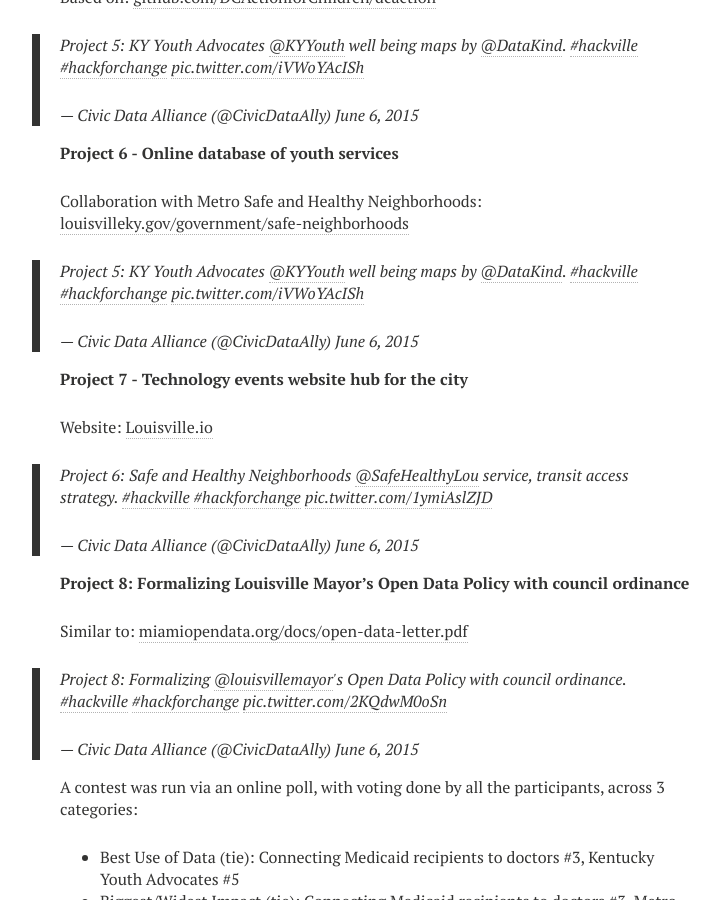
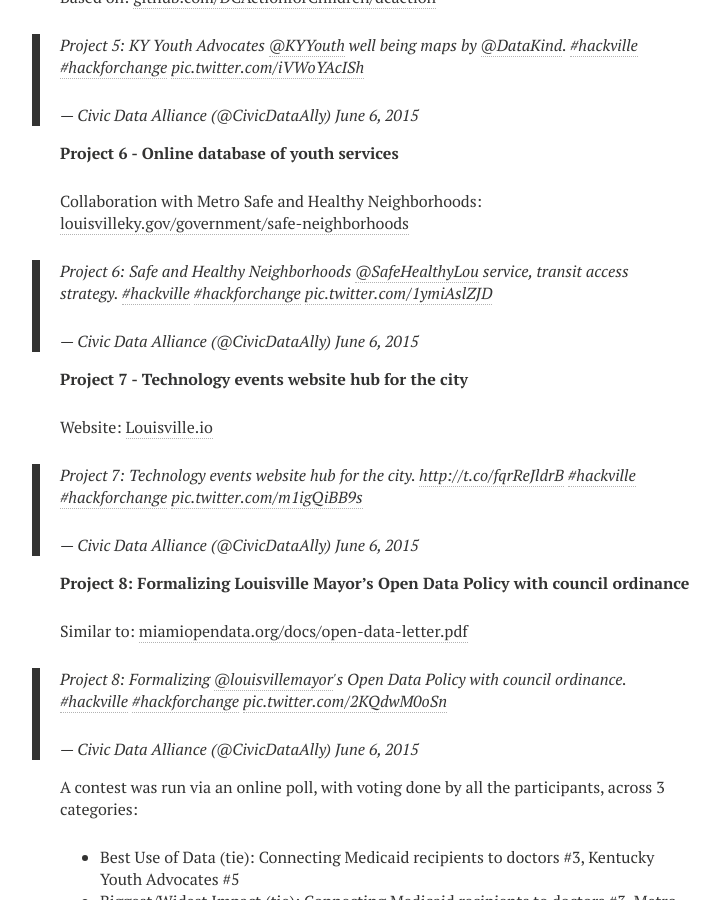
Before and after one commit to reydelleon/civicdata.github.io, a Jekyll site: the page built from _posts/2015-05-21-national-day-of-civic-hacking-louisville.md, in a window 1280 px wide and 900 px high, scrolled down 2071 px. Shown: the whole window, without its empty margins (260-980 px from the left). Built offline with Jekyll 4.4.1, drawn with Linux system fonts in a browser that asks for light colours; nearby versions of some CDN libraries; comment, search, counter and statistics services are not loaded.

Commit message:
project 7 fix on hackforchange post

```diff
--- a/_posts/2015-05-21-national-day-of-civic-hacking-louisville.md
+++ b/_posts/2015-05-21-national-day-of-civic-hacking-louisville.md
@@ -61,15 +61,16 @@ Based on: [github.com/DCActionforChildren/dcaction](https://github.com/DCActionf
 
 Collaboration with Metro Safe and Healthy Neighborhoods: [louisvilleky.gov/government/safe-neighborhoods](https://louisvilleky.gov/government/safe-neighborhoods)
 
-<blockquote class="twitter-tweet" lang="en"><p lang="en" dir="ltr">Project 5: KY Youth Advocates <a href="https://twitter.com/KYYouth">@KYYouth</a> well being maps by <a href="https://twitter.com/DataKind">@DataKind</a>. <a href="https://twitter.com/hashtag/hackville?src=hash">#hackville</a> <a href="https://twitter.com/hashtag/hackforchange?src=hash">#hackforchange</a> <a href="http://t.co/iVWoYAcISh">pic.twitter.com/iVWoYAcISh</a></p>&mdash; Civic Data Alliance (@CivicDataAlly) <a href="https://twitter.com/CivicDataAlly/status/607289146827251712">June 6, 2015</a></blockquote>
 
+<blockquote class="twitter-tweet" lang="en"><p lang="en" dir="ltr">Project 6: Safe and Healthy Neighborhoods <a href="https://twitter.com/SafeHealthyLou">@SafeHealthyLou</a> service, transit access strategy. <a href="https://twitter.com/hashtag/hackville?src=hash">#hackville</a> <a href="https://twitter.com/hashtag/hackforchange?src=hash">#hackforchange</a> <a href="http://t.co/1ymiAslZJD">pic.twitter.com/1ymiAslZJD</a></p>&mdash; Civic Data Alliance (@CivicDataAlly) <a href="https://twitter.com/CivicDataAlly/status/607291214099017729">June 6, 2015</a></blockquote>
 
 
 **Project 7 - Technology events website hub for the city**
 
 Website: [Louisville.io](http://Louisville.io)
 
-<blockquote class="twitter-tweet" lang="en"><p lang="en" dir="ltr">Project 6: Safe and Healthy Neighborhoods <a href="https://twitter.com/SafeHealthyLou">@SafeHealthyLou</a> service, transit access strategy. <a href="https://twitter.com/hashtag/hackville?src=hash">#hackville</a> <a href="https://twitter.com/hashtag/hackforchange?src=hash">#hackforchange</a> <a href="http://t.co/1ymiAslZJD">pic.twitter.com/1ymiAslZJD</a></p>&mdash; Civic Data Alliance (@CivicDataAlly) <a href="https://twitter.com/CivicDataAlly/status/607291214099017729">June 6, 2015</a></blockquote>
+
+<blockquote class="twitter-tweet" lang="en"><p lang="en" dir="ltr">Project 7: Technology events website hub for the city. <a href="http://t.co/fqrReJldrB">http://t.co/fqrReJldrB</a> <a href="https://twitter.com/hashtag/hackville?src=hash">#hackville</a> <a href="https://twitter.com/hashtag/hackforchange?src=hash">#hackforchange</a> <a href="http://t.co/m1igQiBB9s">pic.twitter.com/m1igQiBB9s</a></p>&mdash; Civic Data Alliance (@CivicDataAlly) <a href="https://twitter.com/CivicDataAlly/status/607292443839602689">June 6, 2015</a></blockquote>
 
 
 
```
